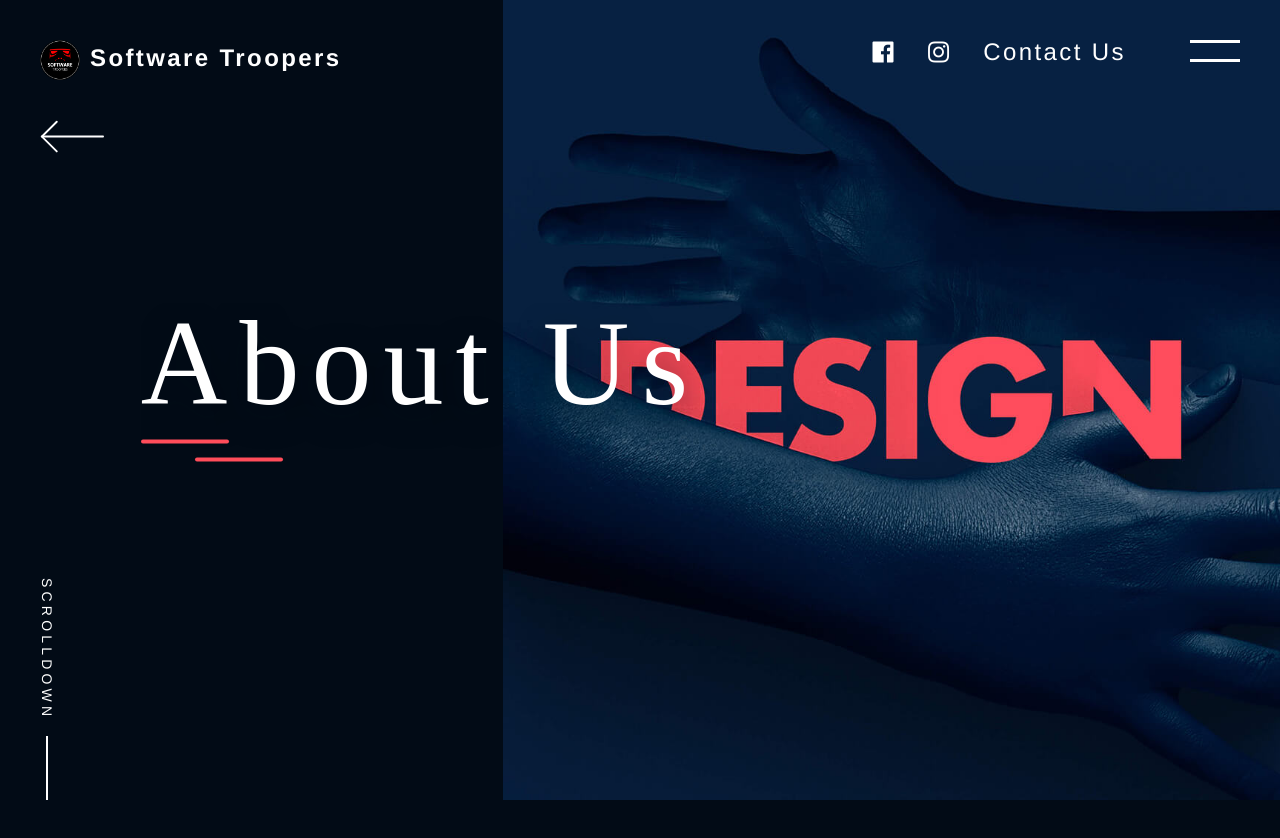
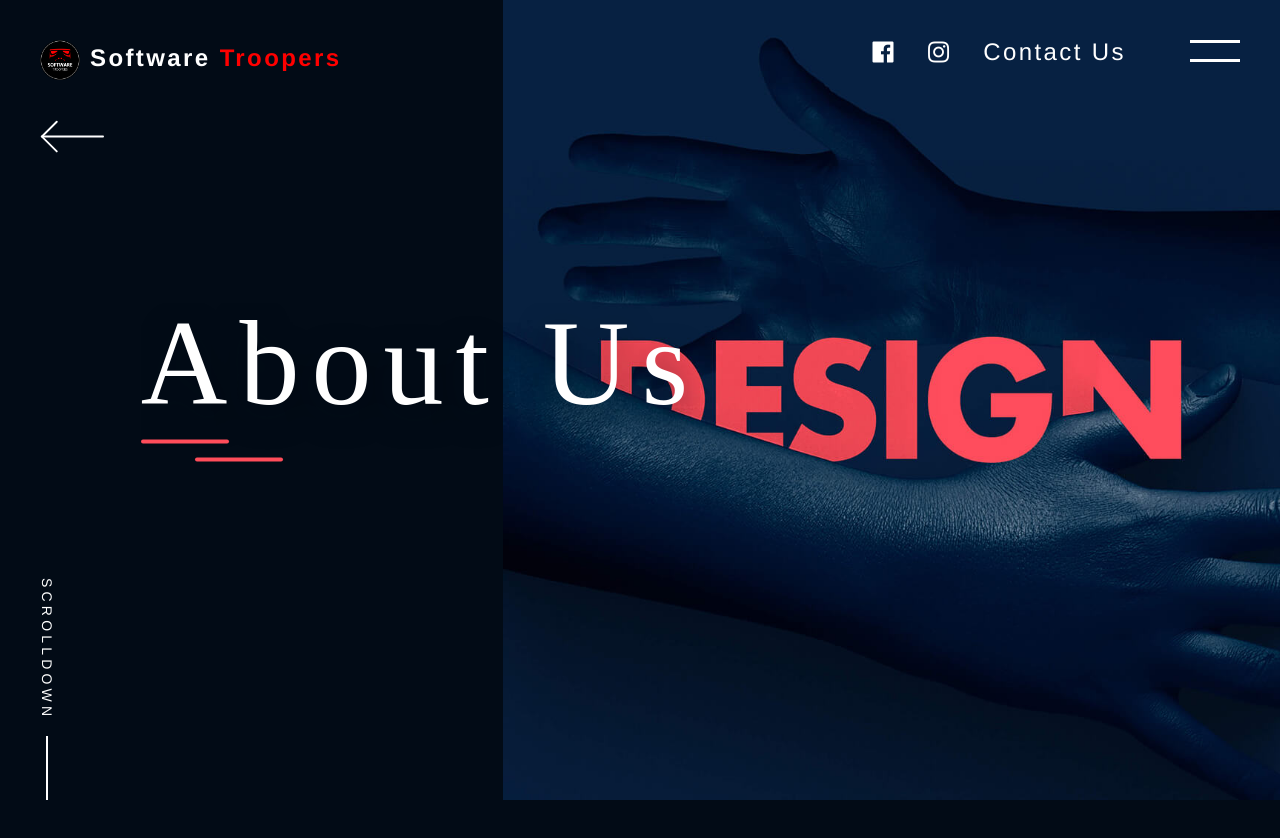
Before and after one commit to softwaretroopers/ST0000, a plain HTML site: page about.html in a window 1280 px wide. Shown: the top 838 px of the page. Drawn offline with nearby package versions, Linux system fonts and the light colour scheme; a script that the page names is missing.

Commit message:
build v2.1

```diff
--- a/about.html
+++ b/about.html
@@ -42,7 +42,8 @@
   <body>
     <header>
       <a class="name" href="./"
-        ><img class="logo" src="/assets/img/logo.png" />Software Troopers</a
+        ><img class="logo" src="/assets/img/logo.png" />Software
+        <span style="color: red">Troopers</span></a
       >
       <div class="wrap">
         <div class="icons">
```
Also changed, not shown: index.html (+2 -1 lines), services.html (+2 -1 lines), 1 other file.
